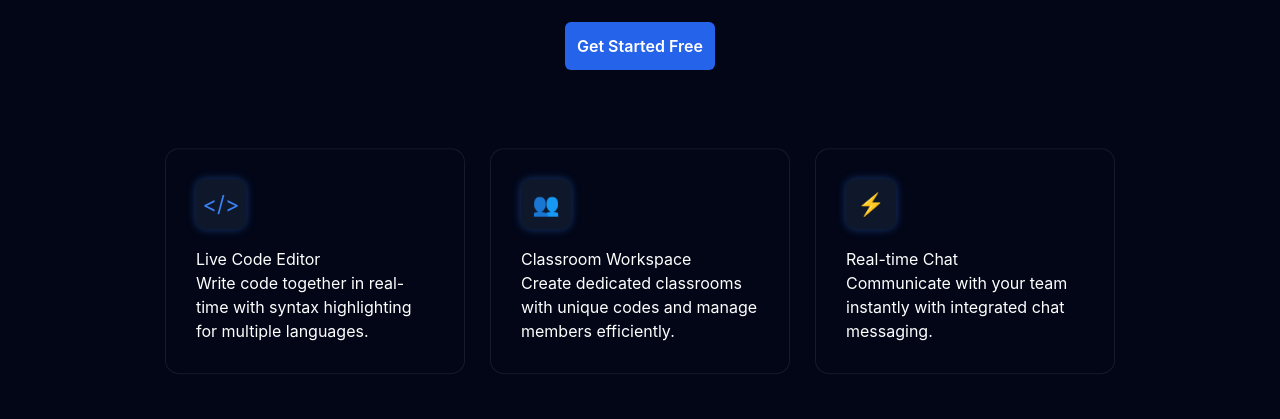
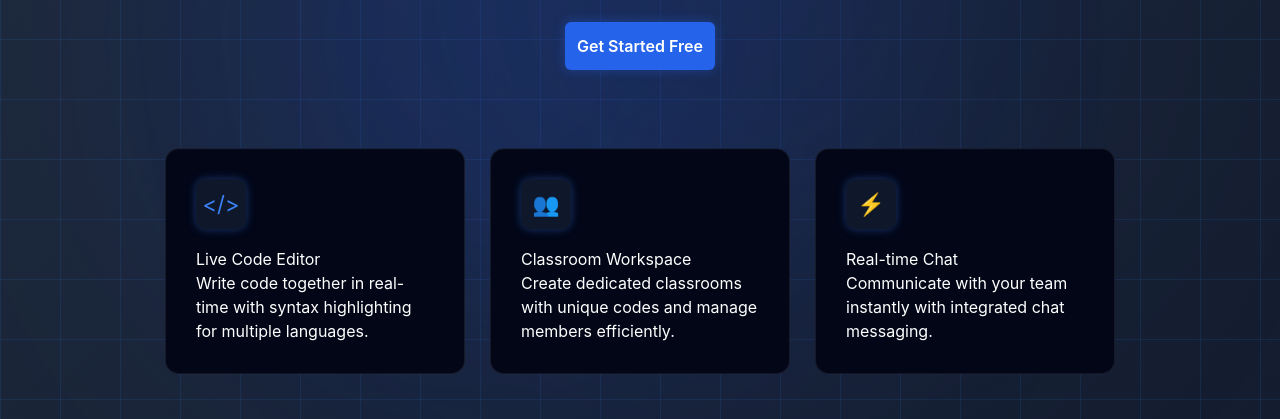
Before and after one commit to sangeetha604/Go-project, a plain HTML site: page templates/index.html in a window 1280 px wide. Shown: the part 381-800 px from the top of the page. Drawn offline with nearby package versions, Linux system fonts and the light colour scheme.

Commit message:
Update index.html

```diff
--- a/templates/index.html
+++ b/templates/index.html
@@ -12,9 +12,115 @@
 
 <link rel="stylesheet" href="/static/css/style.css">
 
+<style>
+
+/* darker faster gradient */
+
+.animated-bg{
+position:fixed;
+top:0;
+left:0;
+width:100%;
+height:100%;
+background:linear-gradient(-45deg,#020617,#0f172a,#1e293b,#020617);
+background-size:400% 400%;
+animation:gradientMove 6s linear infinite;
+z-index:-3;
+}
+
+@keyframes gradientMove{
+0%{background-position:0% 50%;}
+50%{background-position:100% 50%;}
+100%{background-position:0% 50%;}
+}
+
+
+/* grid background */
+
+.grid{
+position:fixed;
+top:0;
+left:0;
+width:100%;
+height:100%;
+background-image:
+linear-gradient(rgba(59,130,246,0.12) 1px, transparent 1px),
+linear-gradient(90deg, rgba(59,130,246,0.12) 1px, transparent 1px);
+background-size:60px 60px;
+animation:gridMove 5s linear infinite;
+pointer-events:none;
+z-index:-2;
+}
+
+@keyframes gridMove{
+0%{transform:translateY(0);}
+100%{transform:translateY(60px);}
+}
+
+
+/* darker glow lights */
+
+.glow1{
+position:fixed;
+width:500px;
+height:500px;
+background:#1d4ed8;
+border-radius:50%;
+filter:blur(160px);
+opacity:0.35;
+animation:float1 8s ease-in-out infinite;
+z-index:-1;
+}
+
+.glow2{
+position:fixed;
+right:0;
+bottom:0;
+width:500px;
+height:500px;
+background:#1e3a8a;
+border-radius:50%;
+filter:blur(160px);
+opacity:0.35;
+animation:float2 9s ease-in-out infinite;
+z-index:-1;
+}
+
+@keyframes float1{
+0%{transform:translate(-100px,-50px);}
+50%{transform:translate(300px,200px);}
+100%{transform:translate(-100px,-50px);}
+}
+
+@keyframes float2{
+0%{transform:translate(100px,50px);}
+50%{transform:translate(-300px,-200px);}
+100%{transform:translate(100px,50px);}
+}
+
+
+/* button glow */
+
+button{
+transition:0.25s;
+box-shadow:0 0 12px rgba(37,99,235,0.4);
+}
+
+button:hover{
+transform:translateY(-3px) scale(1.05);
+box-shadow:0 0 25px #2563eb,0 0 45px #1d4ed8;
+}
+
+</style>
+
 </head>
 
 <body>
+
+<div class="animated-bg"></div>
+<div class="grid"></div>
+<div class="glow1"></div>
+<div class="glow2"></div>
 
 <!-- NAVBAR -->
 
@@ -25,8 +131,6 @@
 </nav>
 
 <div class="container">
-
-<!-- HERO SECTION -->
 
 <section class="hero">
 
@@ -55,8 +159,6 @@
 </div>
 
 </section>
-
-<!-- FEATURES -->
 
 <section class="features">
 
```
